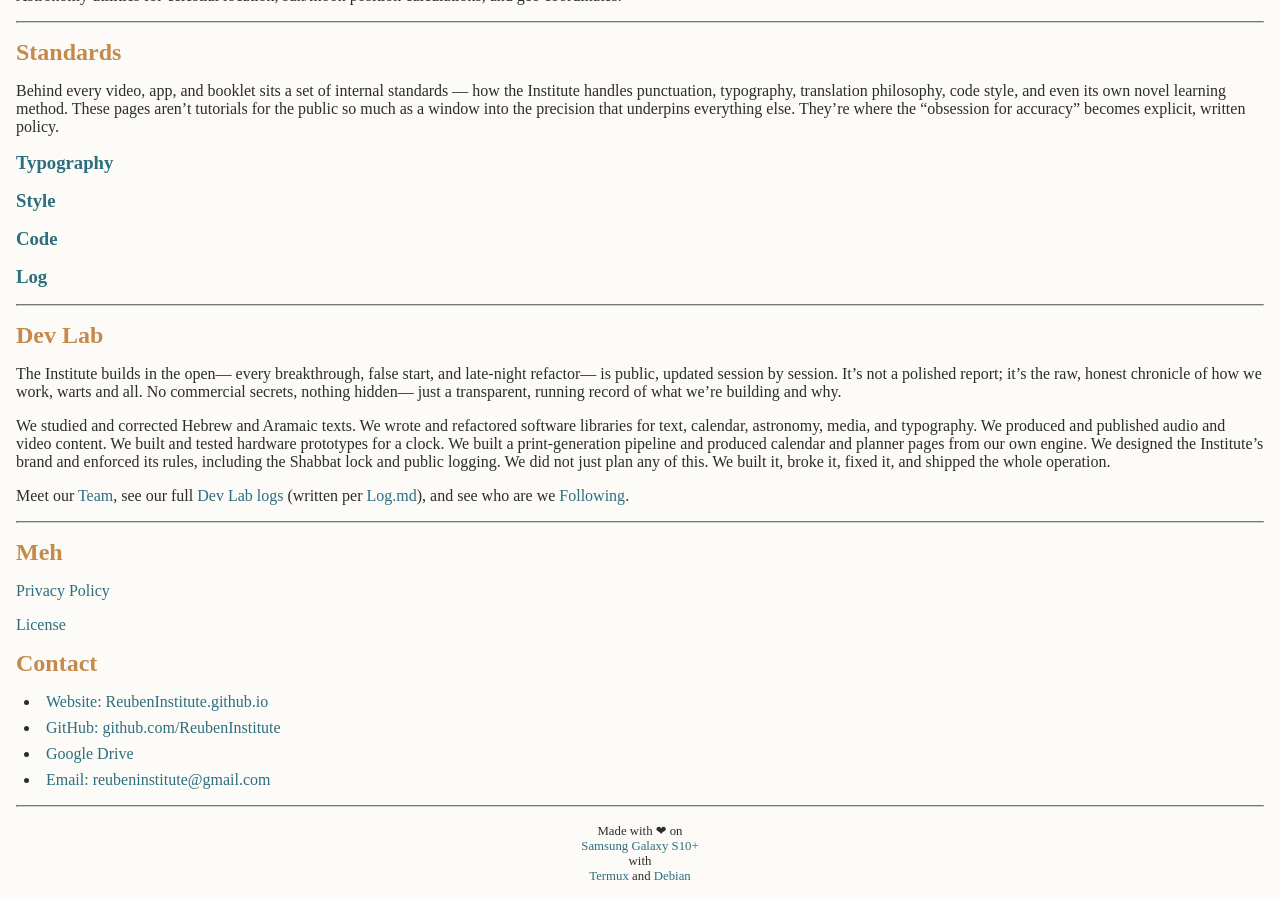
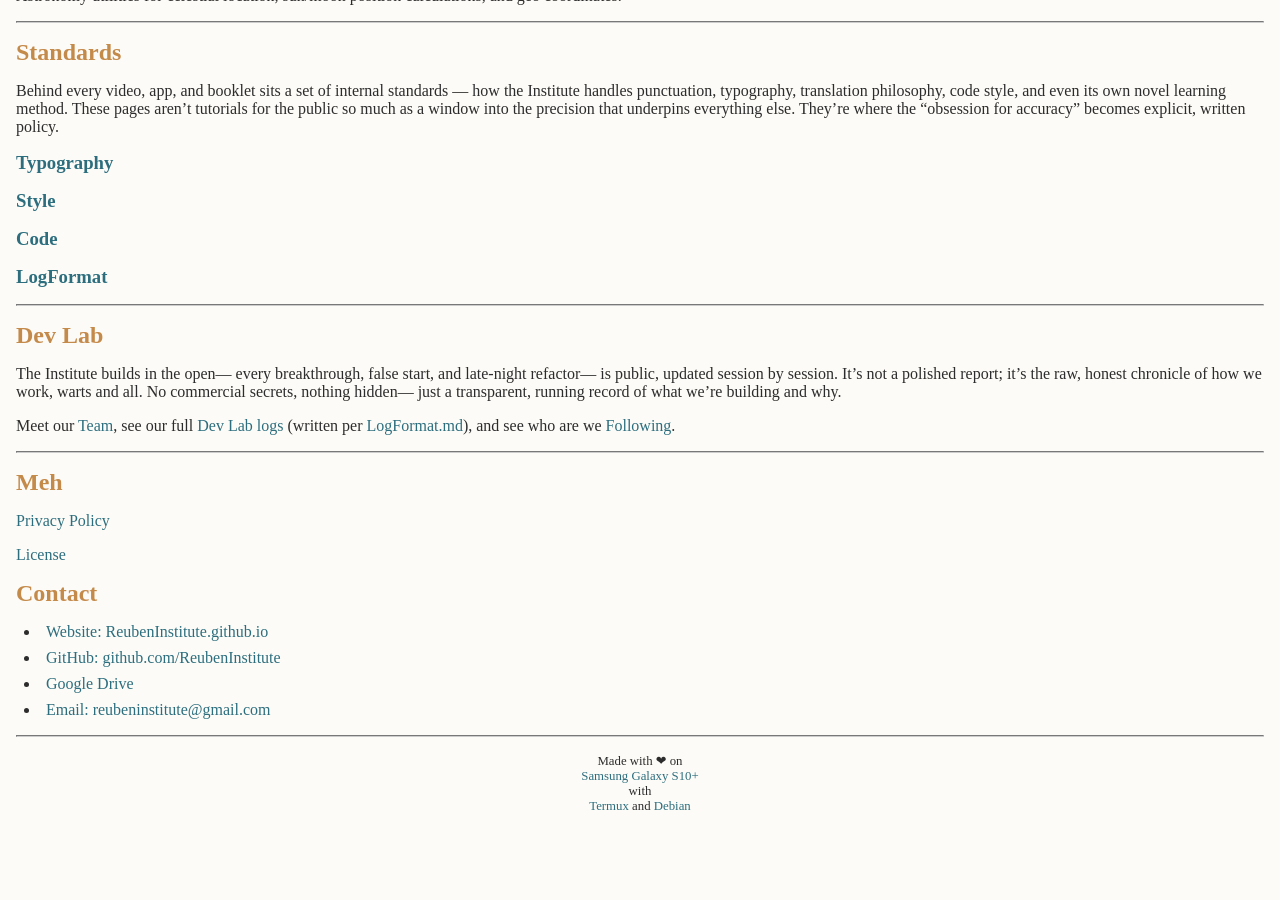
Before and after one commit to ReubenInstitute/ReubenInstitute.github.io, a Jekyll site: the page built from index.md, in a window 1280 px wide and 900 px high, scrolled down 2358 px. Built offline with Jekyll 4.4.1, drawn with Linux system fonts in a browser that asks for light colours; nearby versions of some CDN libraries; some web fonts are replaced; our own code applies the rules of GitHub Pages for plain Markdown files; library files that are not in the unit come from our copies; after the commit the page ends 3188 px from its top, so only the background shows below that.

Commit message:
Move standards documentation to /standards folder, rename Log.md to LogFormat.md, and remove redundant Dev Lab description
- Created /standards directory for internal standards documentation
- Moved Typography.md, Style.md, Code.md to /standards/
- Renamed Log.md to LogFormat.md (reflects its purpose as style guide for log entries)
- Updated all links in index.md and log entries to point to new locations
- Removed second paragraph from Dev Lab section (redundant with specific project descriptions elsewhere)
Co-Authored-By: Claude Haiku 4.5 <noreply@anthropic.com>

```diff
--- a/index.md
+++ b/index.md
@@ -139,23 +139,21 @@ Astronomy utilities for celestial location, sun/moon position calculations, and
 
 Behind every video, app, and booklet sits a set of internal standards — how the Institute handles punctuation, typography, translation philosophy, code style, and even its own novel learning method. These pages aren't tutorials for the public so much as a window into the precision that underpins everything else. They're where the "obsession for accuracy" becomes explicit, written policy.
 
-### [Typography](Typography.md)
+### [Typography](standards/Typography.md)
 
-### [Style](Style.md)
+### [Style](standards/Style.md)
 
-### [Code](Code.md)
+### [Code](standards/Code.md)
 
-### [Log](Log.md)
+### [LogFormat](standards/LogFormat.md)
 
 ---
 
 ## Dev Lab
 
-The Institute builds in the open— every breakthrough, false start, and late‑night refactor— is public, updated session by session. It's not a polished report; it's the raw, honest chronicle of how we work, warts and all. No commercial secrets, nothing hidden— just a transparent, running record of what we're building and why.
+The Institute builds in the open— every breakthrough, false start, and late‑night refactor— is public, updated session by session. It’s not a polished report; it’s the raw, honest chronicle of how we work, warts and all. No commercial secrets, nothing hidden— just a transparent, running record of what we’re building and why.
 
-We studied and corrected Hebrew and Aramaic texts. We wrote and refactored software libraries for text, calendar, astronomy, media, and typography. We produced and published audio and video content. We built and tested hardware prototypes for a clock. We built a print-generation pipeline and produced calendar and planner pages from our own engine. We designed the Institute’s brand and enforced its rules, including the Shabbat lock and public logging. We did not just plan any of this. We built it, broke it, fixed it, and shipped the whole operation.
-
-Meet our [Team](Team.md), see our full [Dev Lab logs](log/log.md) (written per [Log.md](Log.md)), and see who are we [Following](Following.md).
+Meet our [Team](Team.md), see our full [Dev Lab logs](log/log.md) (written per [LogFormat.md](standards/LogFormat.md)), and see who are we [Following](Following.md).
 
 ---
 
```
Also changed, not shown: standards/Code.md (renamed from Code.md), standards/LogFormat.md (renamed from Log.md), standards/Style.md (renamed from Style.md), standards/Typography.md (renamed from Typography.md).
